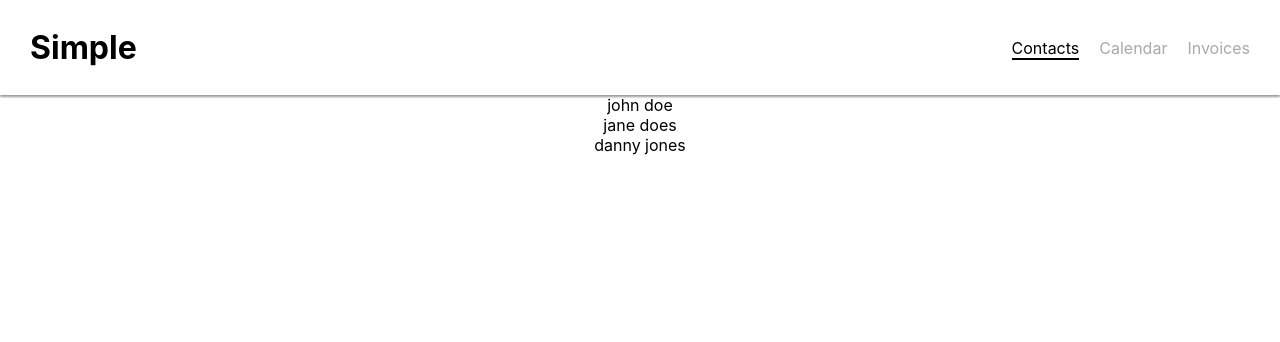
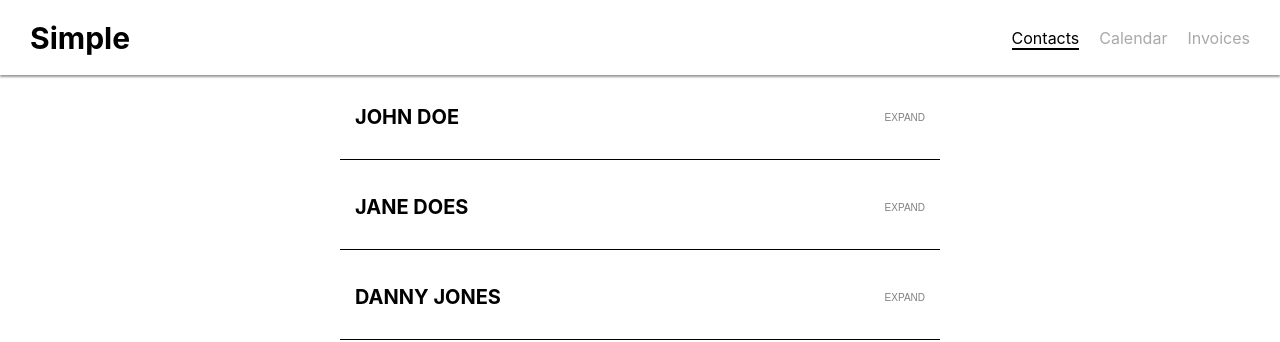
Before and after one commit to KerstingJ/simple, a React (Create React App) app in the folder simple/: page /contacts in a window 1280 px wide. Shown: the top 342 px of the page. Built offline with nearby package versions, Linux system fonts and the light colour scheme.

Commit message:
built out contact component w simple styles

```diff
--- a/simple/src/components/Contact.js
+++ b/simple/src/components/Contact.js
@@ -1,21 +1,87 @@
-import React from 'react';
+import React, {useState} from 'react';
 import styled from 'styled-components';
 
 export default function(props){
     const {client} = props;
+    const [isToggled, setToggle] = useState(false);
+
+    const toggleExpand = event => {
+        event.preventDefault();
+        setToggle(!isToggled)
+    }
 
     return (
         <Contact>
-            <div className="cName">
-                {client.name}
+            <div
+                className="cName"
+                onClick={toggleExpand}
+            >
+                <h3>{client.name.toUpperCase()}</h3>
+                <button
+                    className="exBtn"
+                    onClick={event => event.preventDefault()}
+                >{isToggled ? "COLLAPSE" : "EXPAND"}</button>
+            </div>
+            <div className={`cInfo${isToggled ? " expanded" : ""}`}>
+                <div className="quickInfo">
+                    <p><strong>Phone: </strong>{client.phone}</p>
+                    <p><strong>Email: </strong>{client.email}</p>
+                </div>
+                <button
+                    className="clientViewButton"
+                    onClick={event => event.preventDefault()}
+                >See More</button>
             </div>
         </Contact>
     )
 }
 
 const Contact = styled.div`
-    display: flex;
+    display: inline-flex;
     flex-direction: column;
-    align-items: center;
+    align-items: flex-start;
+
+    padding: 15px;
+    border-bottom: 1px solid black;
+    margin-bottom: 5px;
+
+    width: 100%;
+    max-width: 600px;
+
+    /* border: 1px solid red; */
+
+    .cName {
+        width: 100%;
+        padding: 15px 0;
+
+        display: flex;
+        justify-content: space-between;
+
+        .exBtn {
+            border: none;
+            background: none;
+
+            font-size: 1rem;
+            color: grey;
+        }
+    }
+
+    .cInfo {
+        text-align: left;
+        display: none;
+        width: 100%;
+
+        &.expanded {
+            display: flex;
+            justify-content: space-between;
+        }
+
+        .clientViewButton {
+            padding: 0 1rem;
+            border: 1px solid lightgrey;
+            border-radius: 5px;
+            background: inherit;
+        }
+    }
 
 `
--- a/simple/src/index.css
+++ b/simple/src/index.css
@@ -1,3 +1,37 @@
+html {
+  box-sizing: border-box;
+  margin: 0;
+  padding: 0;
+
+  font-size: 62.5%;
+}
+
+*, *:before, *:after {
+  box-sizing: border-box;
+  margin: 0;
+  padding: 0;
+}
+
+* {
+  font-size: 1.6rem;
+}
+
+h1 {
+  font-size: 3rem;
+}
+
+h2 {
+  font-size: 2.4rem;
+}
+
+h3 {
+  font-size: 2rem;
+}
+
+button:focus {
+  outline: none;
+}
+
 body {
   margin: 0;
   padding: 0;
--- a/simple/src/views/Contacts.js
+++ b/simple/src/views/Contacts.js
@@ -28,5 +28,7 @@ export default function(props){
 }
 
 const Contacts = styled.div`
-
+    display: flex;
+    flex-direction: column;
+    align-items: center;
 `
```
